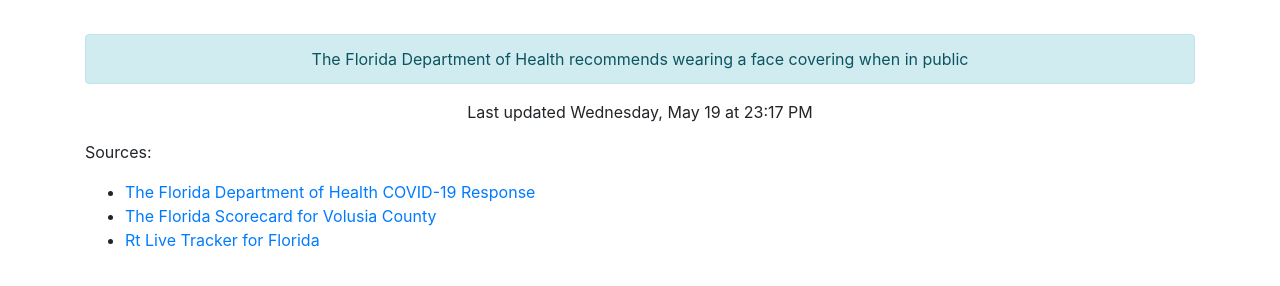
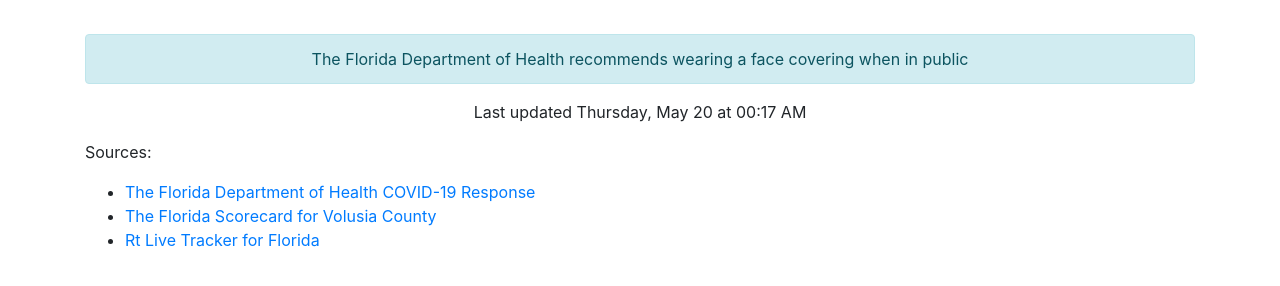
Before and after one commit to thinkjson/timeforchurch, a Jekyll site: the page built from index.md, in a window 1280 px wide. Shown: the part 544-830 px from the top of the page. Built offline with Jekyll 4.4.1, drawn with Linux system fonts in a browser that asks for light colours; our own code applies the rules of GitHub Pages for plain Markdown files.

Commit message:
Updating data

```diff
--- a/_includes/data.html
+++ b/_includes/data.html
@@ -10,4 +10,4 @@
     <div class="outcome text-success">YES</div>
     <div class="alert alert-info" role="alert">The Florida Department of Health recommends wearing a face covering when in public</div>
 
-    <p>Last updated Wednesday, May 19 at 23:17 PM</p>
+    <p>Last updated Thursday, May 20 at 00:17 AM</p>
```
